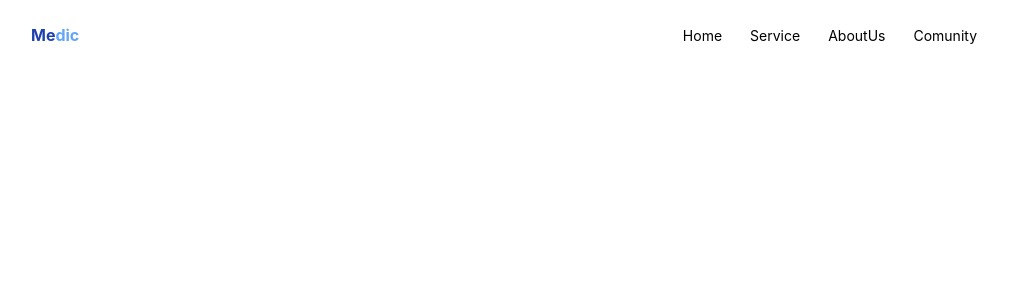
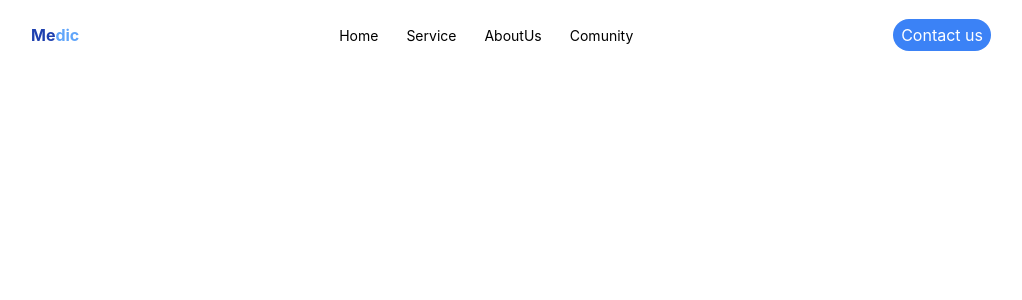
Before and after one commit to iman-sami/MedicWeb, a React (Create React App) app: page / in a window 1280 px wide. Shown: the top 300 px of the page, without its empty margins (129-1151 px from the left). Built offline with nearby package versions, Linux system fonts and the light colour scheme.

Commit message:
nav updated

```diff
--- a/src/components/Nav/Nav.tsx
+++ b/src/components/Nav/Nav.tsx
@@ -7,7 +7,7 @@ const Nav = () => {
         <Contents>
             <h1 className='text-blue-800 font-bold'>Me<span className='text-blue-400'>dic</span></h1>
             <div className='flex justfiy-evenly gap-3 '>
-                    <ul className='flex'>
+                    <ul className='flex justify-center items-center'>
                     <input type="checkbox" id="checkbox_toggle" />
                      <label htmlFor="checkbox_toggle" className="hamburger">&#9776;</label>
                       {data && data.map((data,index)=>(
@@ -20,13 +20,15 @@ const Nav = () => {
                       ))}
                     </ul>
             </div>
+            <button className='px-2 py-1 bg-blue-500 text-white rounded-2xl'>Contact us</button>
         </Contents>
     </Container>
   )
 }
 const Container = styled.div`
     width: 100%;
-    height: 100%;
+    height: 70px;
+
 `
 const Contents = styled.div`
     margin: 0 auto;
@@ -45,6 +47,7 @@ const Contents = styled.div`
 }
 .menu li{
     width: 70%;
+    position: relative;
 }
 .menu li:hover::after {
 position: absolute;
```
